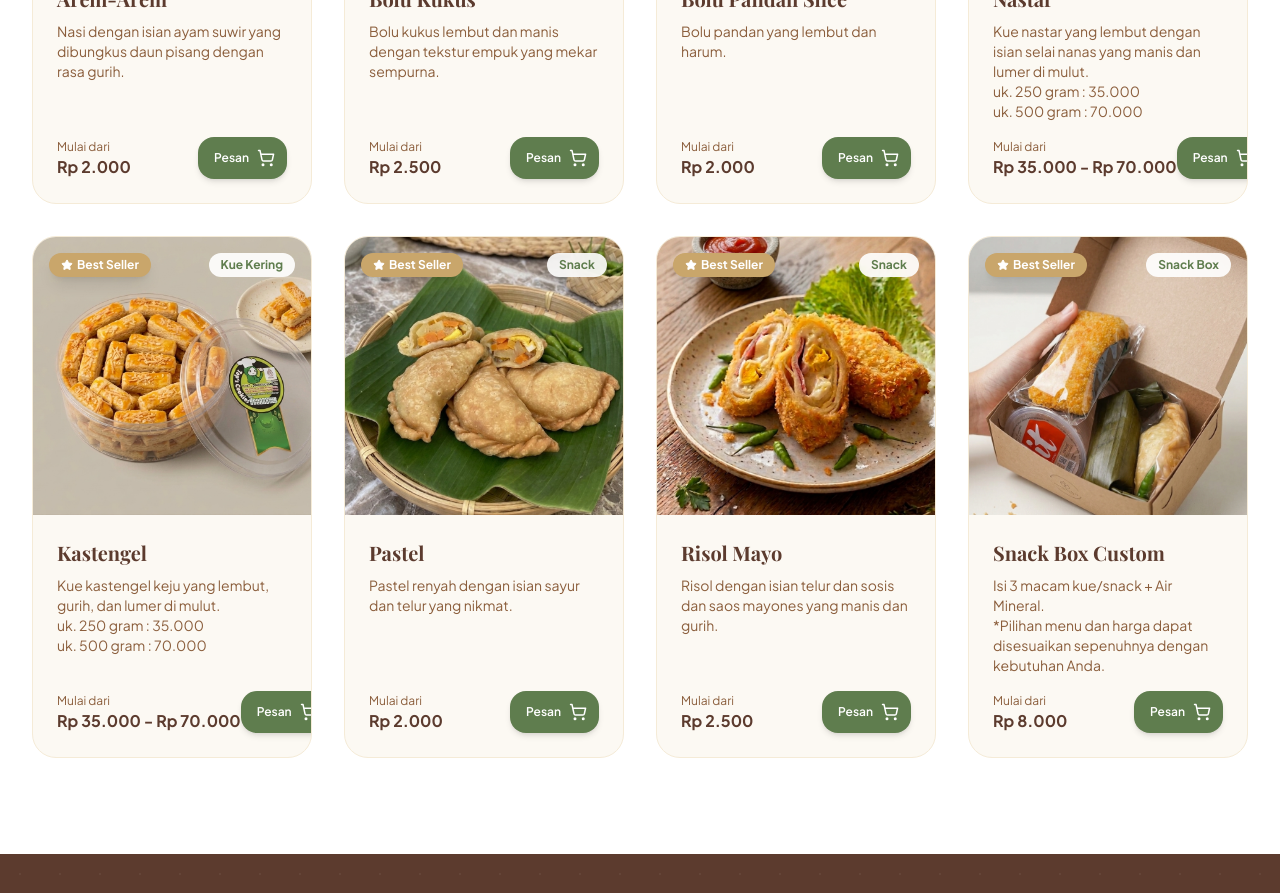
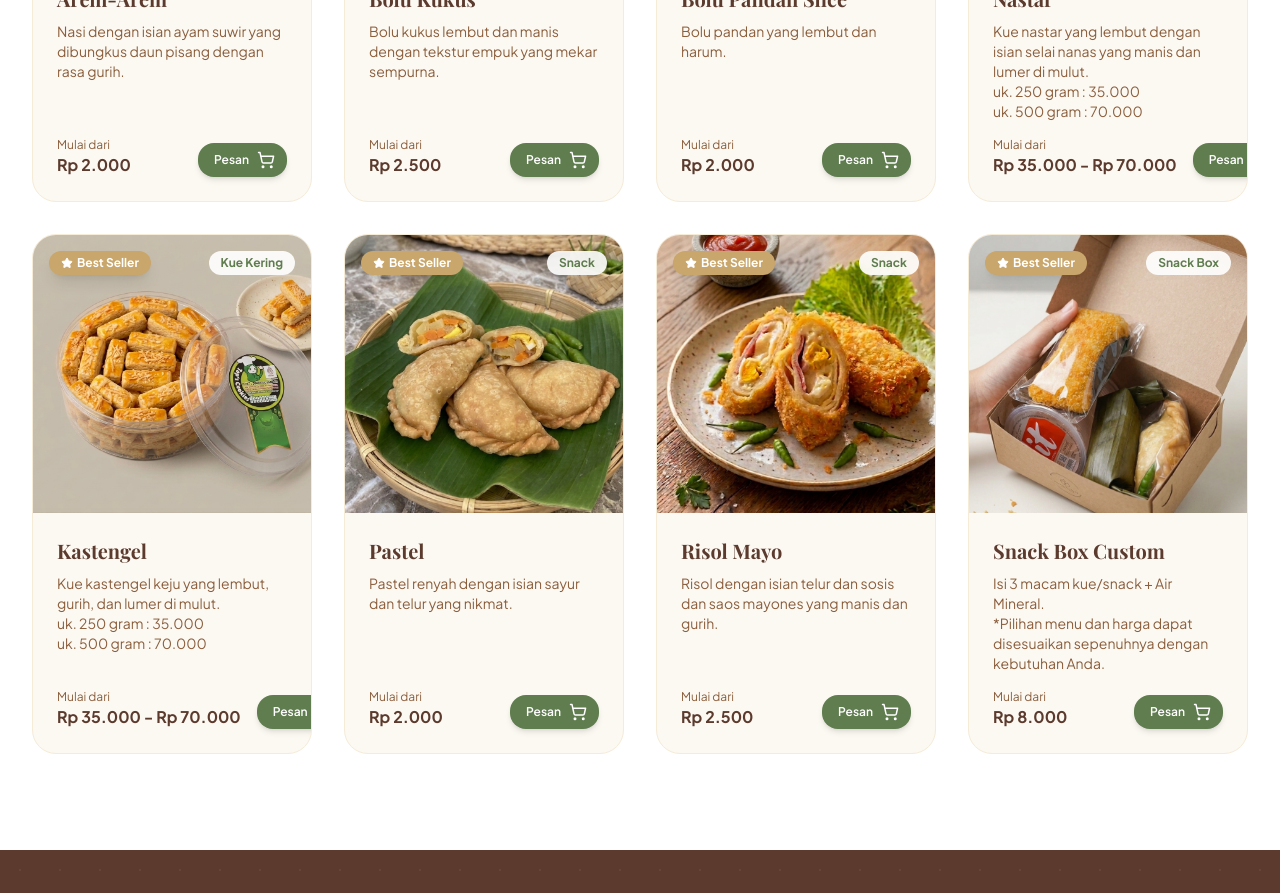
Before and after one commit to berrlylie/tops.snack, a React (Vite) app: page / in a window 1280 px wide. Shown: the part 3160-4053 px from the top of the page. Built offline with nearby package versions, Linux system fonts and the light colour scheme; a web font is replaced by a local one.

Commit message:
Update FeaturedProducts.tsx

```diff
--- a/src/components/FeaturedProducts.tsx
+++ b/src/components/FeaturedProducts.tsx
@@ -77,13 +77,11 @@ export default function FeaturedProducts() {
                   {product.name}
                 </h4>
 
-                {/* BARU: tinggi deskripsi dibuat sama */}
                 <p className="text-sm text-brand-brown-medium whitespace-pre-line min-h-[90px]">
                   {product.description}
                 </p>
 
-                <div className="flex justify-between items-end mt-auto pt-4">
-
+                <div className="flex justify-between items-end gap-4 mt-auto pt-4">
                   <div className="shrink-0">
                     <span className="text-xs text-brand-brown-medium block">
                       Mulai dari
@@ -101,7 +99,7 @@ export default function FeaturedProducts() {
                     )}
                     target="_blank"
                     rel="noopener noreferrer"
-                    className="bg-brand-green-leaf text-white p-3 rounded-2xl hover:bg-brand-brown-dark transition-colors duration-300 shadow-md flex items-center gap-1"
+                    className="bg-brand-green-leaf text-white px-3 py-2 rounded-2xl hover:bg-brand-brown-dark transition-colors duration-300 shadow-md flex items-center gap-1"
                     title={`Pesan ${product.name}`}
                   >
                     <span className="text-xs font-semibold px-1">
```
